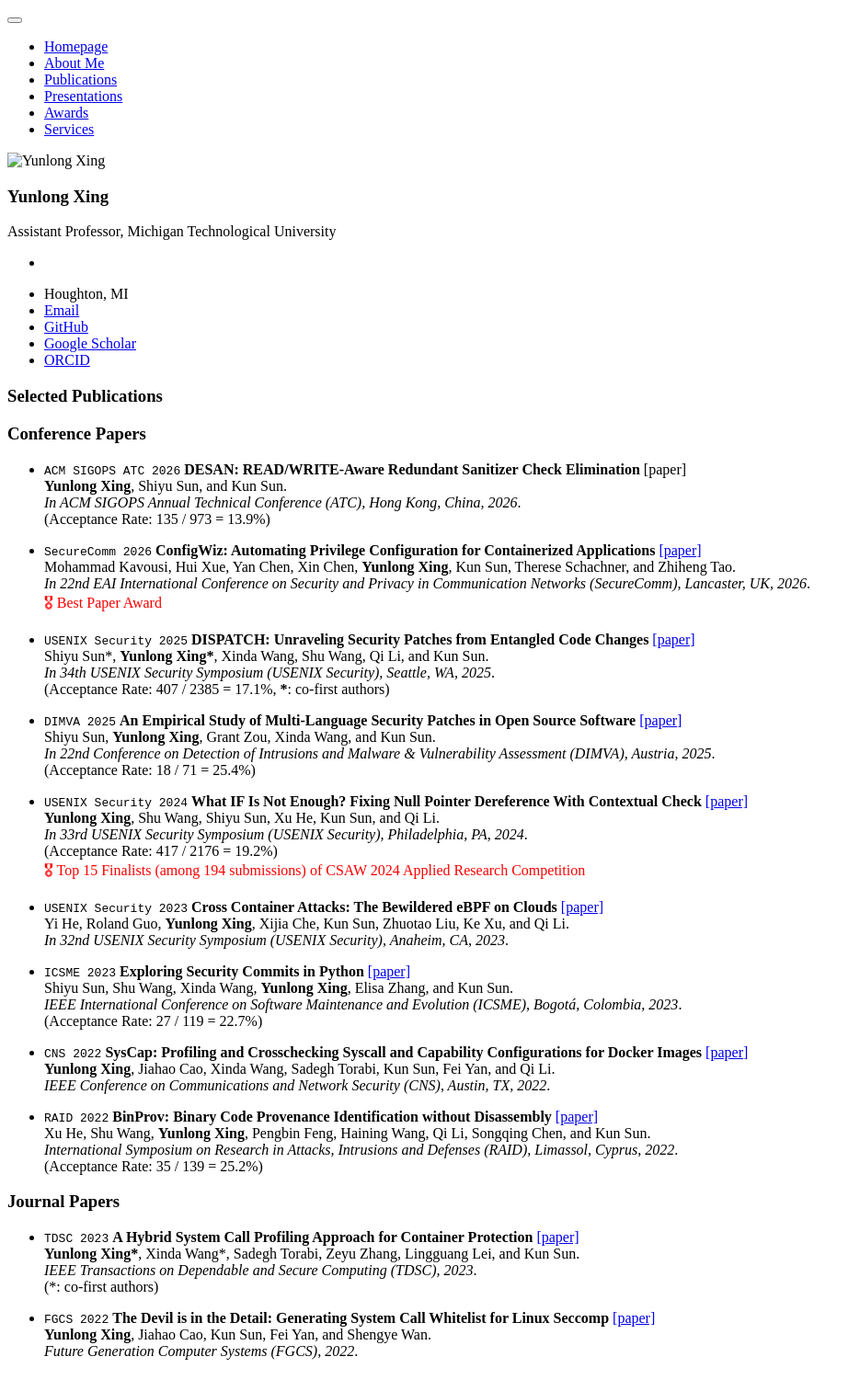
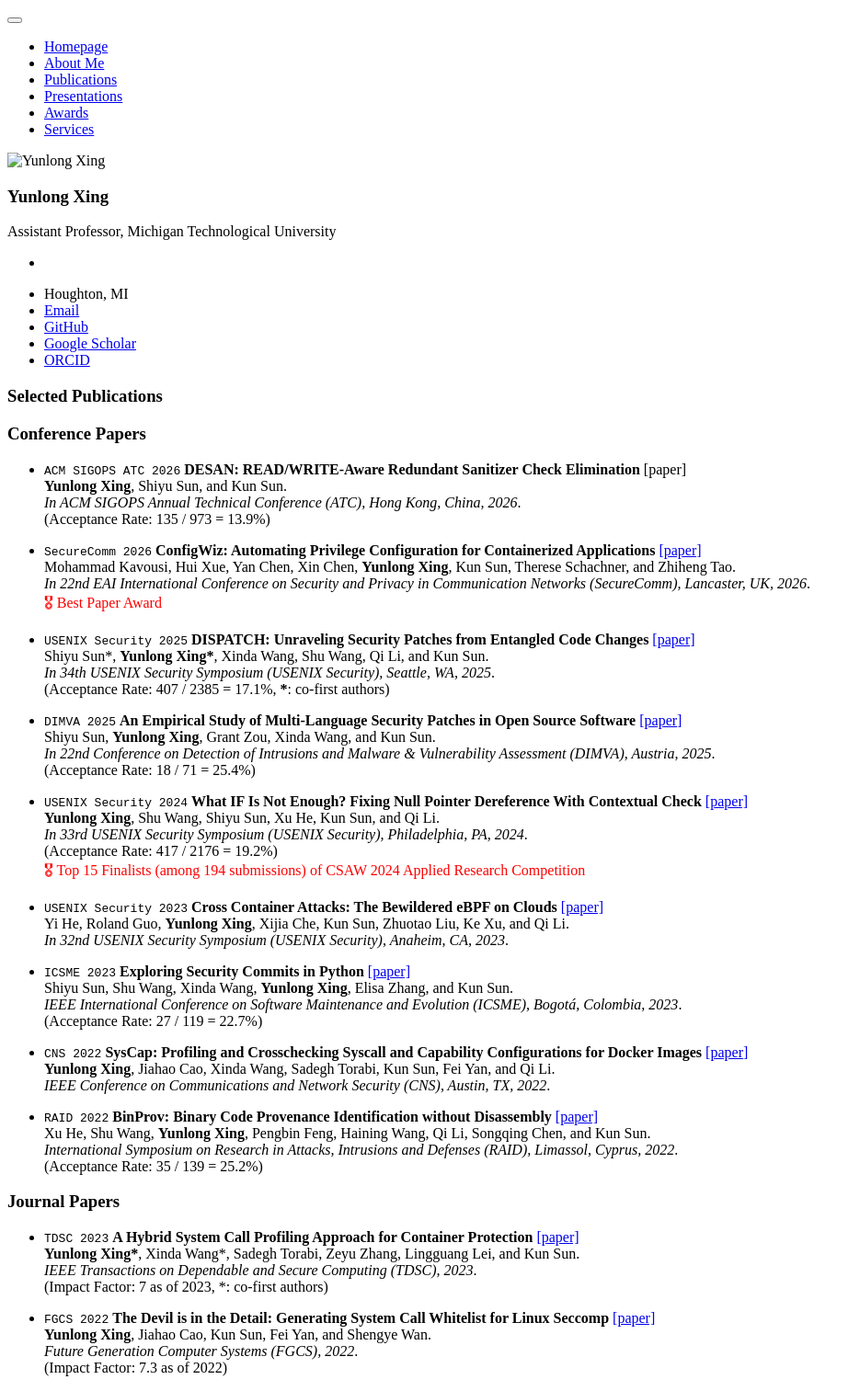
Before and after one commit to YunlongXing/yunlongxing.github.io, a Jekyll site: the page built from _pages/includes/pub.md, in a window 1280 px wide. Shown: the whole page at 92% size, without its empty margins (0-935 px from the left). Built offline with Jekyll 4.4.1, drawn with Linux system fonts in a browser that asks for light colours; our own code applies the rules of GitHub Pages for plain Markdown files.

Commit message:
Update publication details with impact factors
Added impact factors for TDSC 2023 and FGCS 2022 papers.

```diff
--- a/_pages/includes/pub.md
+++ b/_pages/includes/pub.md
@@ -49,8 +49,9 @@ Xu He, Shu Wang, **Yunlong Xing**, Pengbin Feng, Haining Wang, Qi Li, Songqing C
 - ``TDSC 2023`` **A Hybrid System Call Profiling Approach for Container Protection** [\[paper\]](/publications/tdsc23_Hybrid.pdf)<br>
 **Yunlong Xing\***, Xinda Wang\*, Sadegh Torabi, Zeyu Zhang, Lingguang Lei, and Kun Sun.<br>
 *IEEE Transactions on Dependable and Secure Computing (TDSC), 2023*.<br>
-(\*: co-first authors)
+(Impact Factor: 7 as of 2023, \*: co-first authors)
 
 - ``FGCS 2022`` **The Devil is in the Detail: Generating System Call Whitelist for Linux Seccomp** [\[paper\]](/publications/fgcs22_Syscall.pdf)<br>
 **Yunlong Xing**, Jiahao Cao, Kun Sun, Fei Yan, and Shengye Wan.<br>
-*Future Generation Computer Systems (FGCS), 2022*.
+*Future Generation Computer Systems (FGCS), 2022*.<br>
+(Impact Factor: 7.3 as of 2022)
```
